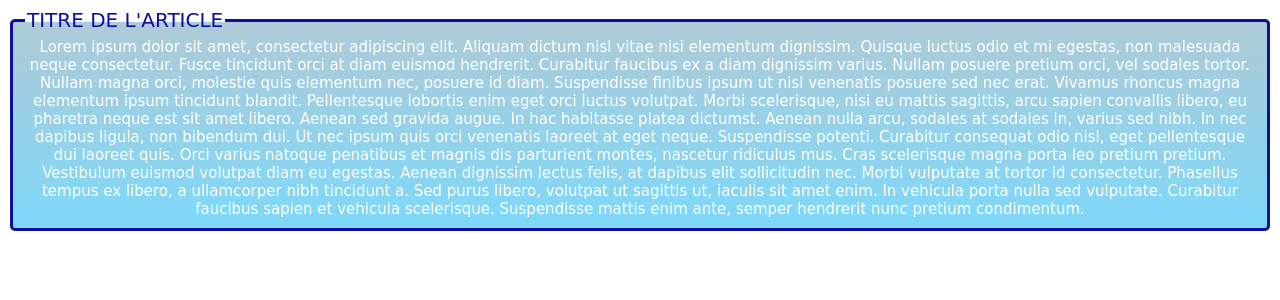
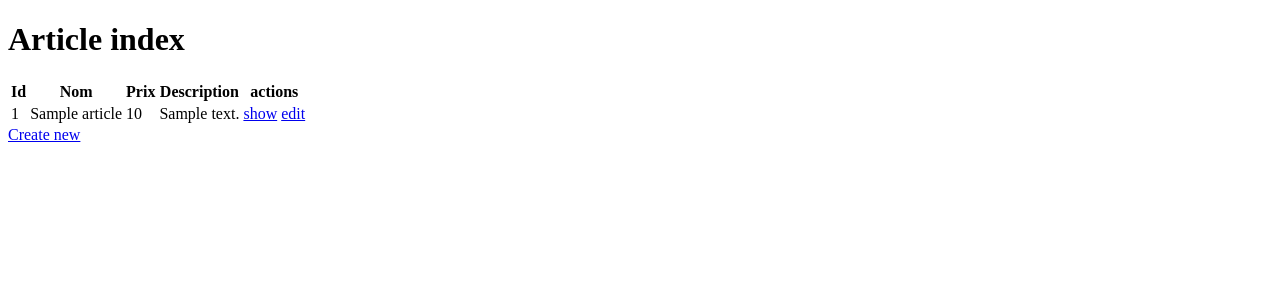
Before and after one commit to Coeurtisol/symfonyCoursBoutique, a Symfony app: template templates/article/index.html.twig in a window 1280 px wide. Shown: the top 300 px of the page. Run offline with Twig, Linux system fonts and the light colour scheme; the template is opened without the code that fills it: most values are stand-ins (such as "Sample title", 1, 10 or a date in 2020); some libraries are stand-ins or nearby versions.

Commit message:
crud article

```diff
--- a/src/Form/ArticleType.php
+++ b/src/Form/ArticleType.php
@@ -5,6 +5,7 @@ namespace App\Form;
 use App\Entity\Article;
 use Symfony\Component\Form\AbstractType;
 use Symfony\Component\Form\FormBuilderInterface;
+use Symfony\Component\Form\Extension\Core\Type\SubmitType;
 use Symfony\Component\OptionsResolver\OptionsResolver;
 
 class ArticleType extends AbstractType
@@ -15,8 +16,8 @@ class ArticleType extends AbstractType
             ->add('nom')
             ->add('prix')
             ->add('description')
-            ->add('categories')
-            ->add('envoyer', sumbit::class)
+            // ->add('categories')
+            ->add('envoyer', SubmitType::class)
         ;
     }
 
--- /dev/null
+++ b/templates/article/_delete_form.html.twig
@@ -0,0 +1,4 @@
+<form method="post" action="{{ path('article_delete', {'id': article.id}) }}" onsubmit="return confirm('Are you sure you want to delete this item?');">
+    <input type="hidden" name="_token" value="{{ csrf_token('delete' ~ article.id) }}">
+    <button class="btn">Delete</button>
+</form>
--- /dev/null
+++ b/templates/article/_form.html.twig
@@ -0,0 +1,4 @@
+{{ form_start(form) }}
+    {{ form_widget(form) }}
+    <button class="btn">{{ button_label|default('Save') }}</button>
+{{ form_end(form) }}
--- a/templates/article/index.html.twig
+++ b/templates/article/index.html.twig
@@ -1,27 +1,39 @@
 {% extends 'base.html.twig' %}
 
-{% block title %}Hello ArticleController!{% endblock %}
+{% block title %}Article index{% endblock %}
 
 {% block body %}
-<style>
-    fieldset {    background-image: linear-gradient( #afcad6, #7ed8fa);
-    border-radius: 5px;
-    border: 3px solid #0e0e9f;}
-    legend {    color: #0d0da4;
-    font-family: cursive;
-    font-size: 20px;
-    text-transform: uppercase;}
-    .contenuArticle {    font-family: cursive;
-    color: white;
-    font-size: 15px;
-    text-align: center;
-}
-</style>
+    <h1>Article index</h1>
 
-<fieldset>
-<legend>Titre de l'article</legend>
-<div class="contenuArticle">Lorem ipsum dolor sit amet, consectetur adipiscing elit. Aliquam dictum nisl vitae nisi elementum dignissim. Quisque luctus odio et mi egestas, non malesuada neque consectetur. Fusce tincidunt orci at diam euismod hendrerit. Curabitur faucibus ex a diam dignissim varius. Nullam posuere pretium orci, vel sodales tortor. Nullam magna orci, molestie quis elementum nec, posuere id diam. Suspendisse finibus ipsum ut nisl venenatis posuere sed nec erat. Vivamus rhoncus magna elementum ipsum tincidunt blandit. Pellentesque lobortis enim eget orci luctus volutpat. Morbi scelerisque, nisi eu mattis sagittis, arcu sapien convallis libero, eu pharetra neque est sit amet libero. Aenean sed gravida augue. In hac habitasse platea dictumst. Aenean nulla arcu, sodales at sodales in, varius sed nibh. In nec dapibus ligula, non bibendum dui. Ut nec ipsum quis orci venenatis laoreet at eget neque.
+    <table class="table">
+        <thead>
+            <tr>
+                <th>Id</th>
+                <th>Nom</th>
+                <th>Prix</th>
+                <th>Description</th>
+                <th>actions</th>
+            </tr>
+        </thead>
+        <tbody>
+        {% for article in articles %}
+            <tr>
+                <td>{{ article.id }}</td>
+                <td>{{ article.nom }}</td>
+                <td>{{ article.prix }}</td>
+                <td>{{ article.description }}</td>
+                <td>
+                    <a href="{{ path('article_show', {'id': article.id}) }}">show</a>
+                    <a href="{{ path('article_edit', {'id': article.id}) }}">edit</a>
+                </td>
+            </tr>
+        {% else %}
+            <tr>
+                <td colspan="5">no records found</td>
+            </tr>
+        {% endfor %}
+        </tbody>
+    </table>
 
-Suspendisse potenti. Curabitur consequat odio nisl, eget pellentesque dui laoreet quis. Orci varius natoque penatibus et magnis dis parturient montes, nascetur ridiculus mus. Cras scelerisque magna porta leo pretium pretium. Vestibulum euismod volutpat diam eu egestas. Aenean dignissim lectus felis, at dapibus elit sollicitudin nec. Morbi vulputate at tortor id consectetur. Phasellus tempus ex libero, a ullamcorper nibh tincidunt a. Sed purus libero, volutpat ut sagittis ut, iaculis sit amet enim. In vehicula porta nulla sed vulputate. Curabitur faucibus sapien et vehicula scelerisque. Suspendisse mattis enim ante, semper hendrerit nunc pretium condimentum.</div>
-</fieldset>
+    <a href="{{ path('article_new') }}">Create new</a>
 {% endblock %}
```
Also changed, not shown: src/Controller/ArticleController.php (+56 -46 lines), templates/article/edit.html.twig (added, +13 -0 lines), templates/article/new.html.twig (added, +11 -0 lines), templates/article/show.html.twig (added, +34 -0 lines).
